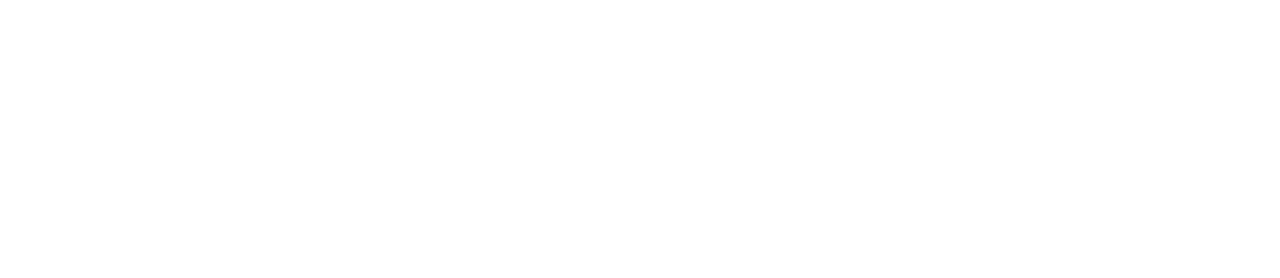
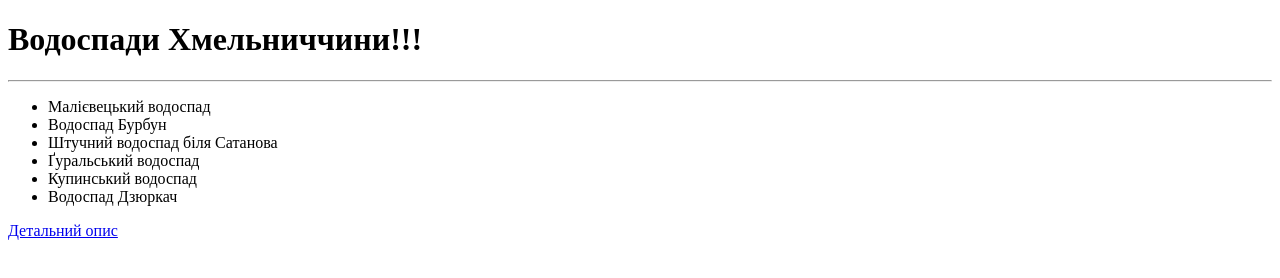
Before and after one commit to AlyonaUkr/Home_work_3, a plain HTML site: page index.html in a window 1280 px wide. Drawn offline with Linux system fonts and the light colour scheme.

Commit message:
add list of waterfalls, add link to gallery

```diff
--- a/index.html
+++ b/index.html
@@ -4,6 +4,17 @@
     <title>Waterfalls</title>
 </head>
 <body>
+    <h1>Водоспади Хмельниччини!!!</h1>
+    <hr>
+    <ul>
+        <li>Малієвецький водоспад</li>
+        <li>Водоспад Бурбун</li>
+        <li>Штучний водоспад біля Сатанова</li>
+        <li>Ґуральський водоспад</li>
+        <li>Купинський водоспад</li>
+        <li>Водоспад Дзюркач</li>
+    </ul>
 
+    <a href="pages/gallery.html">Детальний опис</a>
 </body>
 </html>
```
